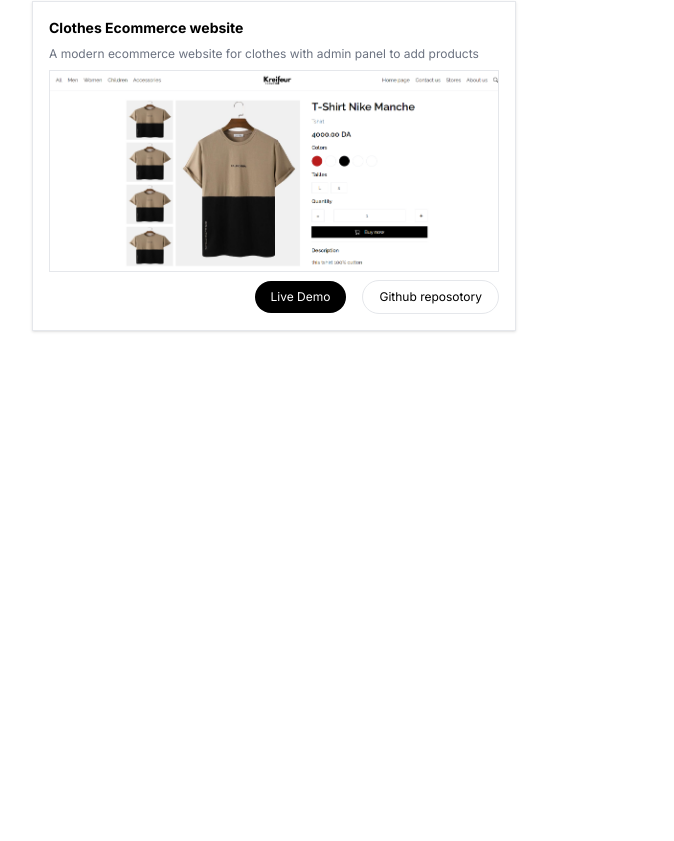
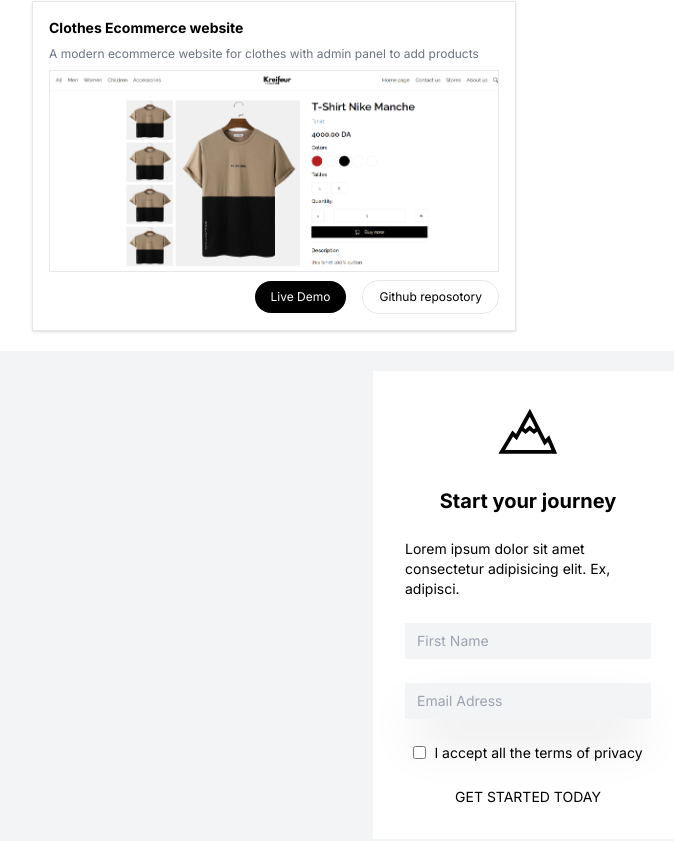
Before and after one commit to kreifeur/kib, a Next.js app: page / in a window 1280 px wide. Shown: the part 2280-3121 px from the top of the page, without its empty margins (112-786 px from the left). Before the commit the page ends 2631 px from the top, so only its background shows below. Built offline with nearby package versions, Linux system fonts and the light colour scheme.

Commit message:
projects

```diff
--- a/src/app/page.jsx
+++ b/src/app/page.jsx
@@ -1,4 +1,5 @@
 import Button from "@/components/Button";
+import Contact from "@/components/Contact";
 import Hero from "@/components/Hero";
 import Navbar from "@/components/Navbar";
 import Projects from "@/components/Projects";
@@ -12,6 +13,7 @@
       <Hero/>
       <Services/>
       <Projects/>
+      <Contact/>
     </div>
   );
 }
--- /dev/null
+++ b/src/components/Contact.jsx
@@ -0,0 +1,40 @@
+import React from 'react'
+import { LiaMountainSolid } from "react-icons/lia";
+
+const Contact = () => {
+  return (
+    <div className='bg-gray-100 p-5 flex items-center justify-center '>
+        <div className="sm:w-[25%] bg-white p-8 flex flex-col gap-6 items-center">
+        <div>
+          <LiaMountainSolid className="text-6xl" />
+        </div>
+        <div className="font-bold text-xl">Start your journey</div>
+        <p>
+          Lorem ipsum dolor sit amet consectetur adipisicing elit. Ex, adipisci.
+        </p>
+        <input
+          placeholder="First Name"
+          className="px-3 py-2 w-full outline-none bg-gray-100"
+          type="text"
+          name=""
+          id=""
+        />
+        <input
+          placeholder="Email Adress"
+          className="px-3 py-2 w-full outline-none bg-gray-100 shadow-2xl"
+          type="text"
+          name=""
+          id=""
+        />
+        <div className="flex gap-2 items-center ">
+          <input type="checkbox" name="" id="" />
+          <div>I accept all the terms of privacy</div>
+        </div>
+        <button className="secondary_btn">GET STARTED TODAY</button>
+      </div>
+
+    </div>
+  )
+}
+
+export default Contact
```
Also changed, not shown: package.json (+5 -4 lines), 1 other file (tests, documents, lock files or other folders).
